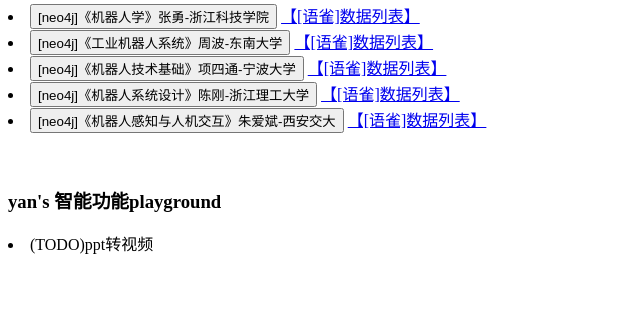
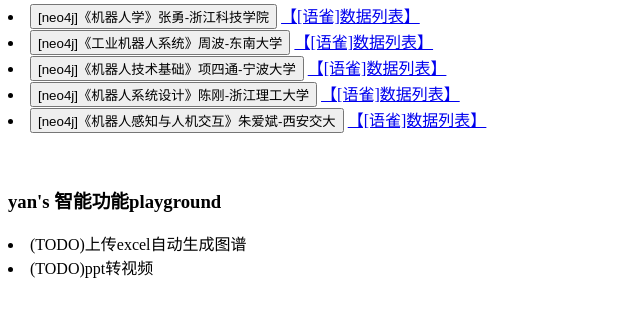
Before and after one commit to yanqi91/django_website, a Django app: page /main/ in a window 1280 px wide. Shown: the part 246-563 px from the top of the page, without its empty margins (0-640 px from the left). Run offline with Django 3.2, Linux system fonts and the light colour scheme.

Commit message:
更新智能功能列表

```diff
--- a/HelloWorld/templates/main.html
+++ b/HelloWorld/templates/main.html
@@ -43,6 +43,7 @@
             </br>
             <p>
                 <h3>yan's 智能功能playground</h3>
+                    <li>(TODO)上传excel自动生成图谱</li>
                     <li>(TODO)ppt转视频</li>
             </p>
 
```
